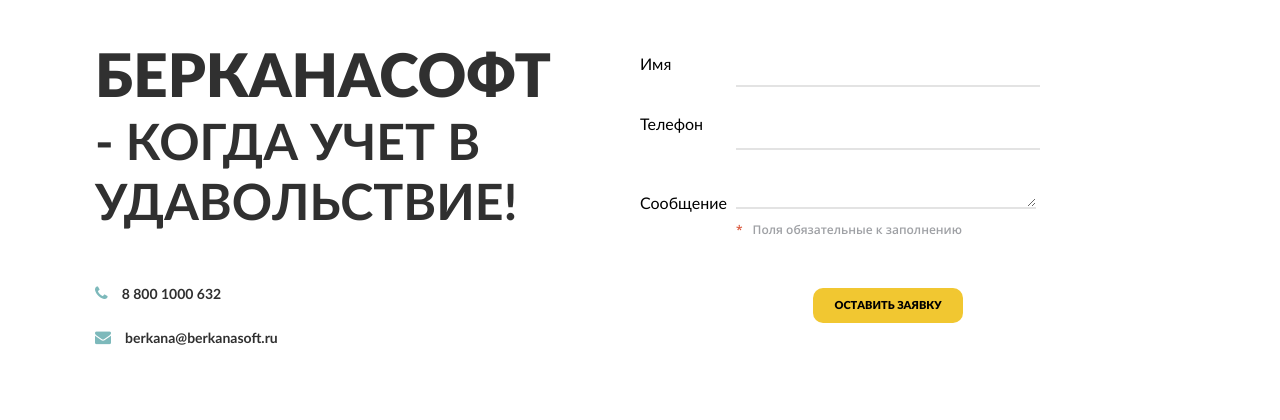
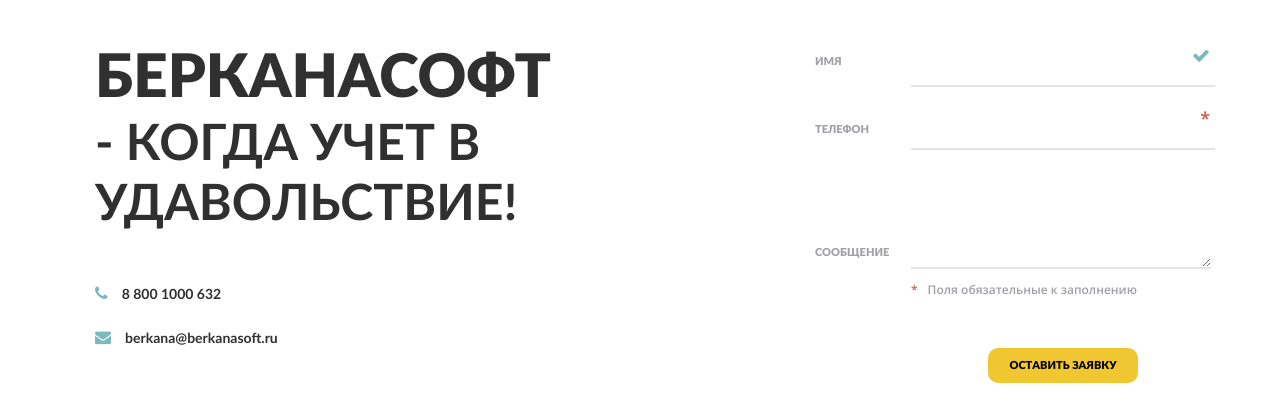
Before and after one commit to Sibi7/berkana, a plain HTML site: page index.html in a window 1280 px wide. Shown: the part 2406-2826 px from the top of the page. Drawn offline with Linux system fonts and the light colour scheme; files whose address does not match are found by name.

Commit message:
form verstka finish

```diff
--- a/app/sass/footer/_footer.scss
+++ b/app/sass/footer/_footer.scss
@@ -12,30 +12,51 @@
     margin-bottom: 50px;
     &__form {
       display: block;
+      float: right;
       position: relative;
       width: 400px;
       margin-top: 70px;
+      .check{
+        color: #7db9bb;
+        font-size: 18px;
+        position: absolute;
+        font-family: $openSansSemiB;
+        top: 0;
+        right: 5px;
+      }
+      .warning-in{
+        color: #da593e;
+        font-size: 18px;
+        position: absolute;
+        right: 5px;
+        font-family: $openSansSemiB;
+      }
       &__label {
         float: left;
         position: relative;
         width: 50px;
+        font-family: $latoBlack;
+        font-size: 11px;
+        color: #9fa1a5;
+        text-transform: uppercase;
         .label1 {
           position: relative;
           display: block;
           float: left;
-          margin-top: 13px;
+          margin-top: 12px;
         }
         .label2 {
           position: relative;
           display: block;
           float: left;
-          margin-top: 41px;
+          margin-top: 55px;
         }
         .label3 {
           position: relative;
           display: block;
           float: left;
-          margin-top: 60px;
+
+          margin-top: 110px;
         }
       }
 
@@ -50,11 +71,12 @@
           height: 40px;
 
         }
+
         textarea {
           width: 300px;
           display: block;
           max-width: 300px;
-          height: 40px;
+          height: 100px;
           border: 0;
           border-bottom: 2px solid #e3e3e3;
           box-sizing: border-box;
--- a/index.html
+++ b/index.html
@@ -399,13 +399,14 @@
 
                 <div class="footer__wrapper__form__item">
                     <input type="text" name="имя" id="name"> <br>
+                    <span class="warning-in">*</span>
+                    <span class="check"><i class="fa fa-check" aria-hidden="true"></i></span>
                     <input type="tel" name="телефон" id="tel"><br>
                     <textarea name="message" id="massage" cols="30" rows="5"></textarea>
                     <span class="form-line"></span>
                     <span class="form-line"></span>
                     <p class="warning"><span>*</span>Поля обязательные к заполнению</p>
                     <button>Оставить заявку</button>
-
                 </div>
 
             </form>
```
Also changed, not shown: app/html/footer.html (+2 -1 lines), css/styles.min.css.
